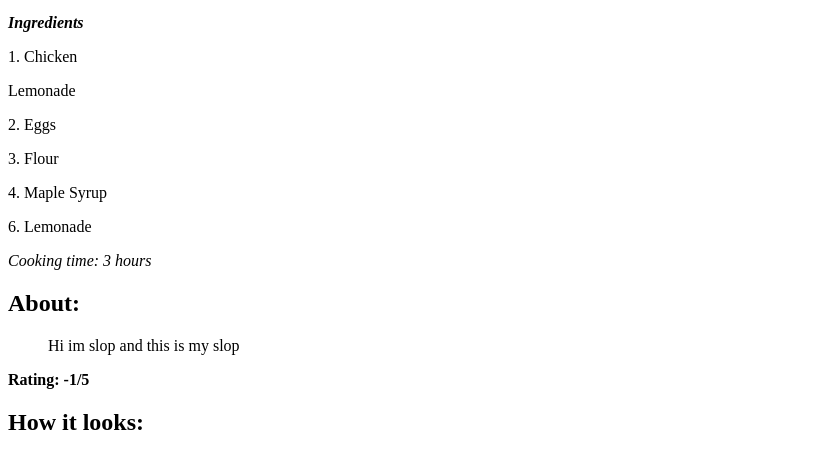
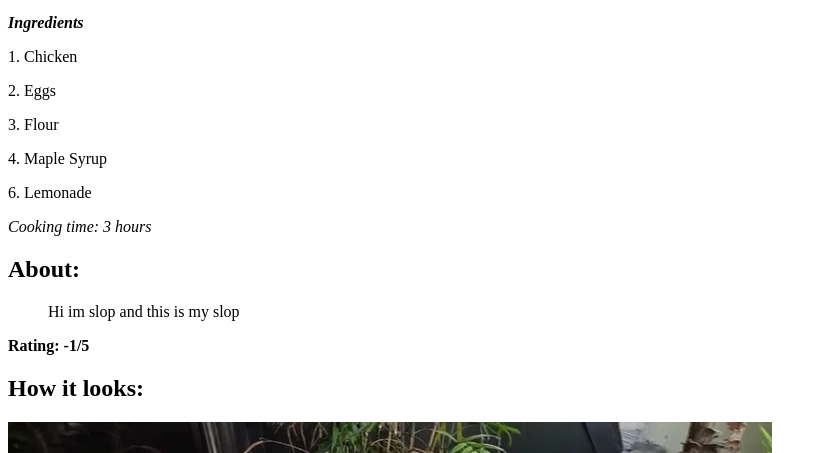
Before and after one commit to BloopyMintz/ART101, a plain HTML site: page index.html in a window 1280 px wide. Shown: the part 271-724 px from the top of the page, without its empty margins (0-827 px from the left). Drawn offline with Linux system fonts and the light colour scheme.

Commit message:
Update index.html

```diff
--- a/index.html
+++ b/index.html
@@ -13,7 +13,6 @@
 <em><strong>Ingredients</strong></em>
 <br/>
 <p>1. Chicken</p>
-<p>Lemonade</p>
 <p>2. Eggs</p>
 <p>3. Flour</p>
 <p>4. Maple Syrup</p>
```
